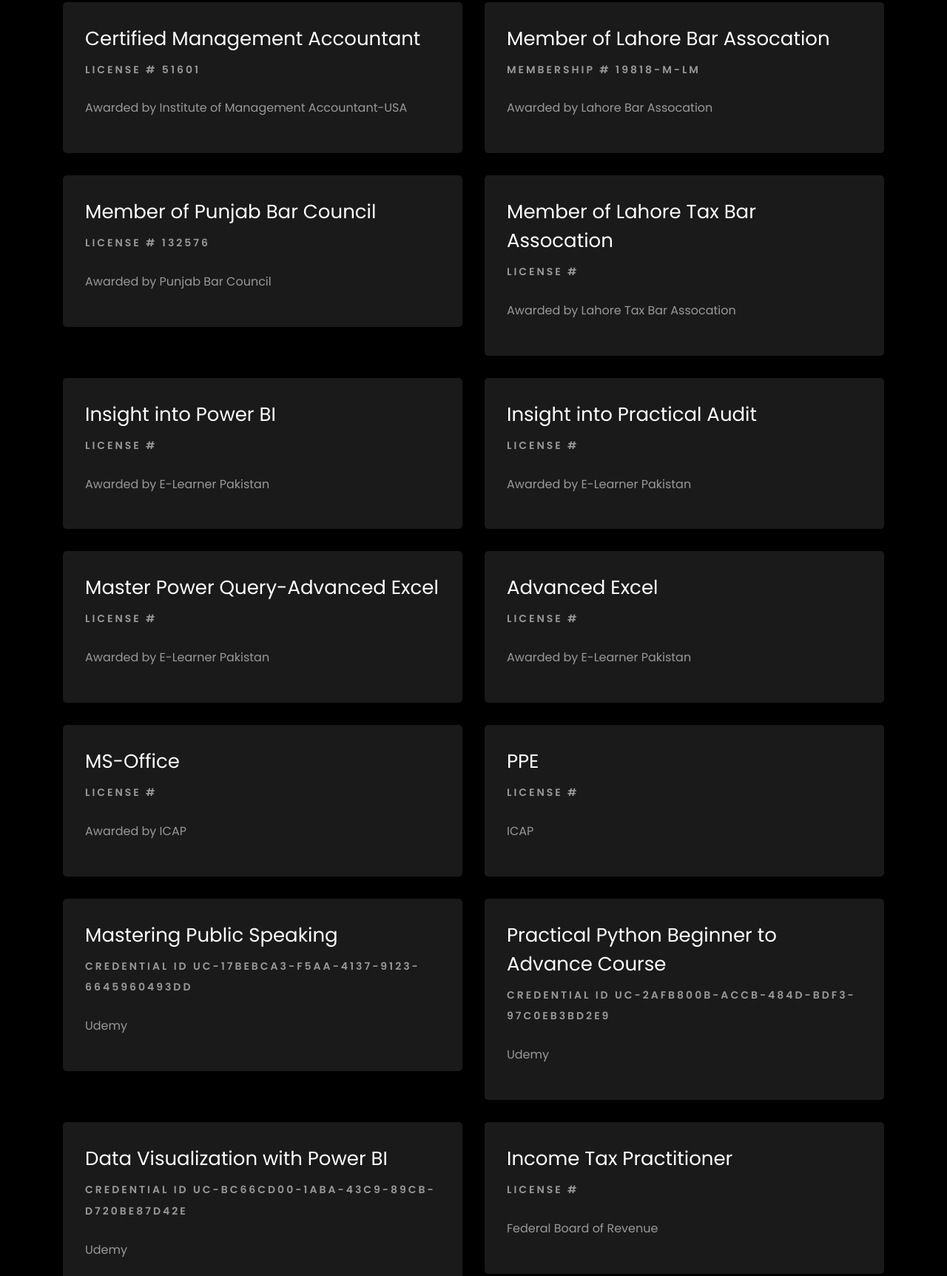
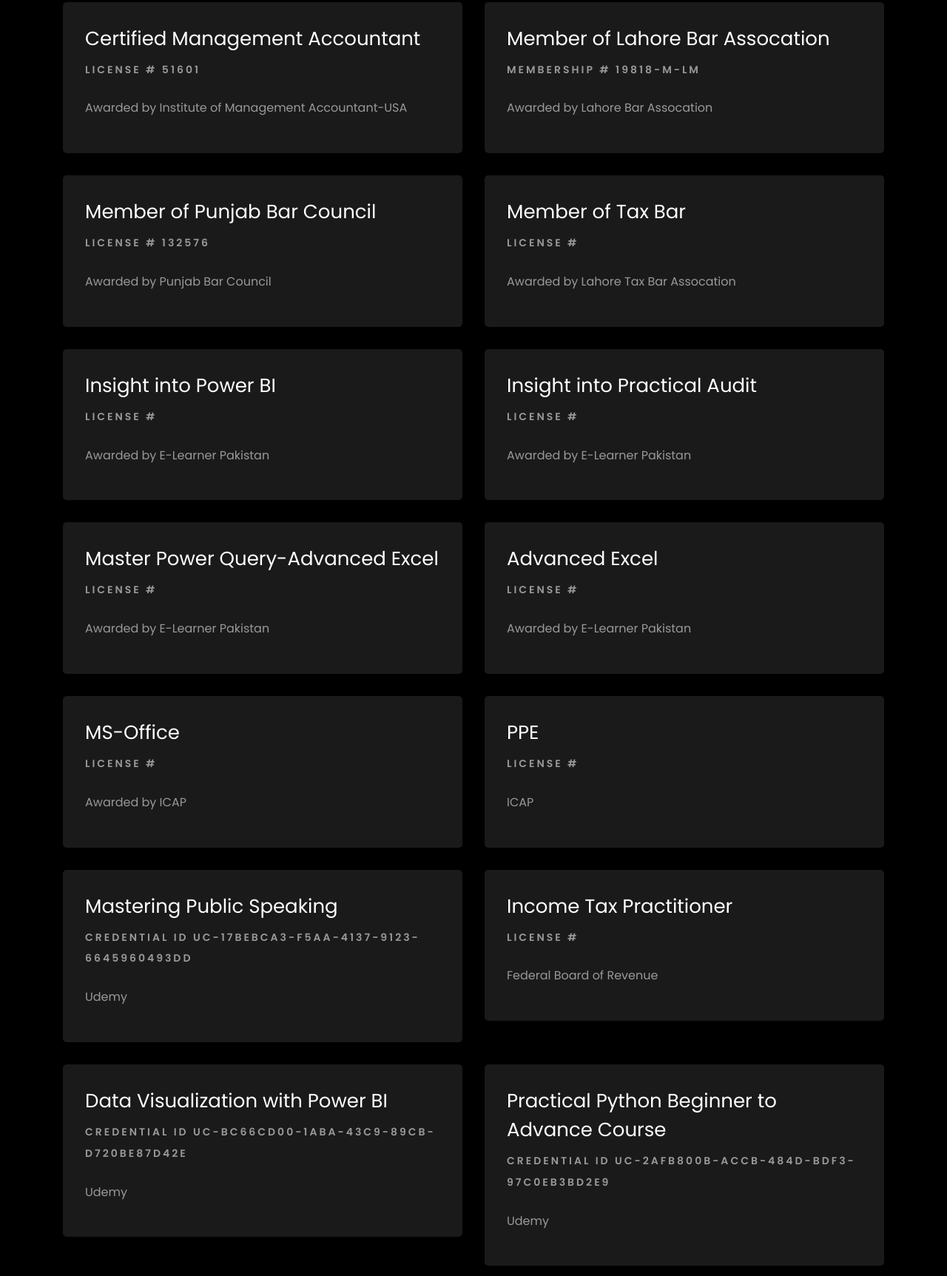
Before and after one commit to Haris-Esquire/harisuthman.github.io, a plain HTML site: page index.html in a window 1280 px wide. Shown: the part 3903-5628 px from the top of the page at 74% size. Drawn offline with Linux system fonts and the light colour scheme; files whose address does not match are found by name.

Commit message:
Update index.html
change the order of certification to alignment

```diff
--- a/index.html
+++ b/index.html
@@ -490,7 +490,7 @@
 					<div class="col-md-6">
 						<div class="resume-wrap ftco-animate">
 							<!-- <span class="date">2018-2022</span> -->
-							<h2>Member of Lahore Tax Bar Assocation</h2>
+							<h2>Member of Tax Bar</h2>
 							<span class="position">License #  </span>
 							<p class="mt-4">Awarded by Lahore Tax Bar Assocation</p>
 						</div>
@@ -562,9 +562,9 @@
 					<div class="col-md-6">
 						<div class="resume-wrap ftco-animate">
 							<!-- <span class="date">2018-2022</span> -->
-							<h2>Practical Python Beginner to Advance Course</h2>
-							<span class="position">Credential ID UC-2afb800b-accb-484d-bdf3-97c0eb3bd2e9 </span>
-							<p class="mt-4">Udemy</p>
+							<h2>Income Tax Practitioner</h2>
+							<span class="position">License # </span>
+							<p class="mt-4">Federal Board of Revenue</p>
 						</div>
 					</div>
 
@@ -580,9 +580,9 @@
 					<div class="col-md-6">
 						<div class="resume-wrap ftco-animate">
 							<!-- <span class="date">2015-2016</span> -->
-							<h2>Income Tax Practitioner</h2>
-							<span class="position">License # </span>
-							<p class="mt-4">Federal Board of Revenue </p>
+							<h2>Practical Python Beginner to Advance Course</h2>
+							<span class="position">Credential ID UC-2afb800b-accb-484d-bdf3-97c0eb3bd2e9 </span>
+							<p class="mt-4">Udemy </p>
 						</div>
 					</div>
 
```
